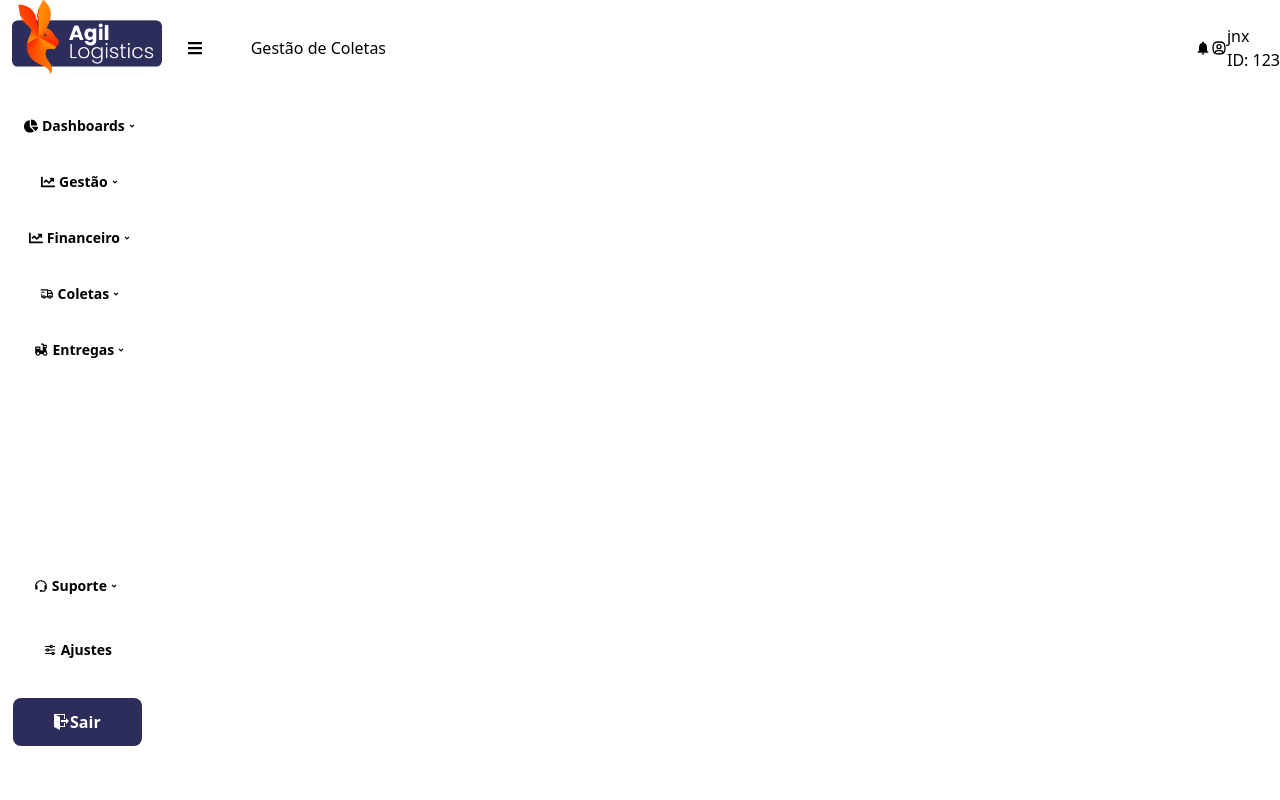
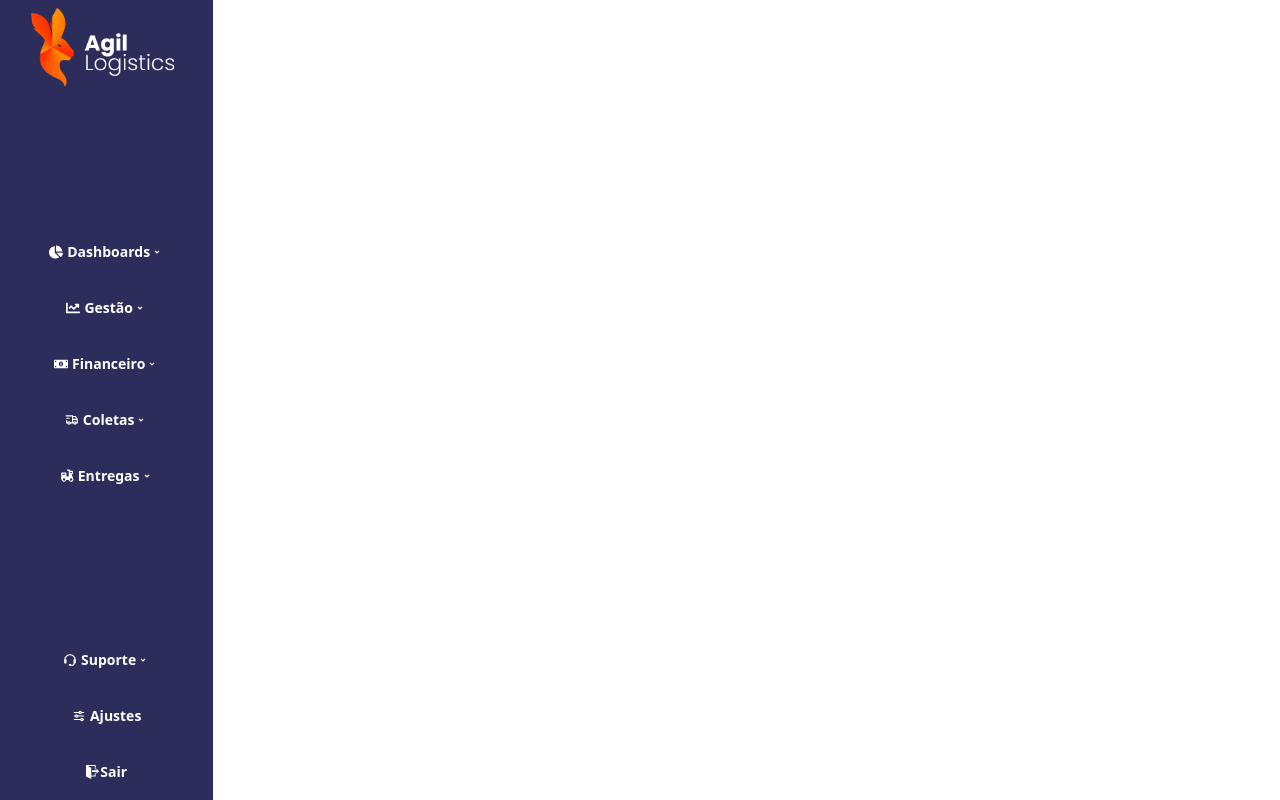
Before and after one commit to Agilliz/Institucional, a React (Create React App) app in the folder dashboard/: page / in a window 1280 px wide. Built offline with nearby package versions, Linux system fonts and the light colour scheme.

Commit message:
Componentização correta dos botoes laterais da navbar

```diff
--- a/dashboard/package.json
+++ b/dashboard/package.json
@@ -9,6 +9,7 @@
     "react": "^18.2.0",
     "react-dom": "^18.2.0",
     "react-icons": "^5.0.1",
+    "react-router-dom": "^6.22.3",
     "react-scripts": "^5.0.1",
     "web-vitals": "^2.1.4"
   },
--- a/dashboard/src/App.js
+++ b/dashboard/src/App.js
@@ -1,23 +1,15 @@
 import React from "react";
-import Navbar from "./components/Navbar/Navbar";
-import TopNavbar from "./components/TopNavbar/TopNavbar";
-
-
+import Navbar from "./components/Navbar";
+import Header from "./components/Header";
 
 function App() {
   return (
-    <div className="App">
-      <div className="h-screen flex" name="tela-inteira">
-        <Navbar></Navbar>
-        <div className="h-full w-full">
-          <div name="topbar" className="h-24 pl-8 flex items-center">
-            <TopNavbar children={"jnx"} id={123}></TopNavbar>
-            <div name="topbar-nav" className="h-2/5"></div>
-          </div>
+    <div className="h-screen">
+      <div className="flex h-full">
+        <Navbar />
         </div>
-      </div>
     </div>
-  );
+    );
 }
 
 export default App;
--- /dev/null
+++ b/dashboard/src/components/Button.jsx
@@ -0,0 +1,19 @@
+
+
+const Button = ({children}) => {
+
+
+  return (
+    <div className='w-full h-14 font-sans font-bold text-sm' id='button'>
+        <button className='h-full w-full flex justify-center items-center button text-white'>
+          {children}
+        </button>
+    </div>
+  )
+}
+
+
+
+
+
+export default Button
--- /dev/null
+++ b/dashboard/src/components/Dropdown.jsx
@@ -0,0 +1,9 @@
+import React from 'react'
+
+const Dropdown = () => {
+  return (
+    <div>Dropdown</div>
+  )
+}
+
+export default Dropdown
--- /dev/null
+++ b/dashboard/src/components/Header.jsx
@@ -0,0 +1,10 @@
+import React from 'react'
+
+const Header = ({children, id}) => {
+  return (
+    <>
+    </>
+  )
+}
+
+export default Header
--- a/dashboard/src/components/Navbar/Logo.jsx
+++ b/dashboard/src/components/Logo.jsx
@@ -1,10 +1,10 @@
 import React from 'react'
-import logo from '../../images/logo+nome.png';
+import logo from '../images/logo+nome.png';
 
 const Logo = () => {
   return (
     <>
-    <img src={logo} alt="" className="w-full ml-3"/>
+    <img src={logo} alt="" className="w-5/6"/>
     </>
   )
 }
--- /dev/null
+++ b/dashboard/src/components/MenuItemsData.js
@@ -0,0 +1,37 @@
+import { FaChartPie } from "react-icons/fa";
+import { FaChartLine } from "react-icons/fa";
+import { TbTruckDelivery } from "react-icons/tb";
+import { RiEBike2Fill } from "react-icons/ri";
+import { TbAdjustmentsHorizontal } from "react-icons/tb";
+import { ImExit } from "react-icons/im";
+import { RiArrowDropDownLine } from "react-icons/ri";
+import { BiSupport } from "react-icons/bi";
+import { FaMoneyBillAlt } from "react-icons/fa";
+
+export const menuItemsData = [
+    {
+      title: 'Dashboards',
+      url: '/',
+      icon: <FaChartPie />
+    },
+    {
+      title: 'Gestão',
+      url: '/services',
+      icon: <FaChartLine />
+    },
+    {
+      title: 'Financeiro',
+      url: '/about',
+      icon: <FaMoneyBillAlt />
+    },
+    {
+      title: 'Coletas',
+      url: '/coletas',
+      icon: <TbTruckDelivery />
+    },
+    {
+      title: 'Entregas',
+      url: '/entregas',
+      icon: <RiEBike2Fill />
+    }
+  ];
--- /dev/null
+++ b/dashboard/src/components/Navbar.jsx
@@ -0,0 +1,80 @@
+import React from "react";
+import Logo from "./Logo";
+import Button from "./Button";
+import { menuItemsData } from "./MenuItemsData";
+import { TbAdjustmentsHorizontal } from "react-icons/tb";
+import { ImExit } from "react-icons/im";
+import { RiArrowDropDownLine } from "react-icons/ri";
+import { BiSupport } from "react-icons/bi";
+
+
+
+const Navbar = () => {
+
+
+
+    return (
+        <div className="w-1/6 h-full bg-agilzblue flex flex-col">
+            <div className="w-full flex justify-center p-2">
+                <Logo></Logo>
+            </div>
+            <div id="containerButtons" className="flex flex-col items-center justify-center h-full"><Buttons /></div>
+        </div>
+    )
+}
+
+
+
+
+const Buttons = () => {
+    return (
+      <>
+      <div className="flex h-full w-full justify-center items-center">
+      <ul className=" flex flex-col w-full">
+      {
+      menuItemsData.map((menu, index) => {
+          return (
+            <li className="flex justify-center items-center" key={index}>
+                <Button>
+                    {menu.icon}
+                    <span className="ml-1">{menu.title}</span>
+                    <RiArrowDropDownLine />
+                </Button>
+            </li>
+          );
+        })
+        }
+      </ul>
+      </div>
+      <div className="flex flex-col items-center justify-center">
+  <ul className="flex justify-center items-center flex-col">
+  <li className="flex justify-center items-center">
+      <Button>
+          <BiSupport />
+          <span className="ml-1">Suporte</span>
+          <RiArrowDropDownLine />
+      </Button>
+  </li>
+  <li className="flex justify-center items-center">
+      <Button>
+          <TbAdjustmentsHorizontal />
+          <span className="ml-1">Ajustes</span>
+      </Button>
+  </li>
+  <li className="flex justify-center items-center">
+      <Button className="bg-agilzblue rounded-lg text-[#FFFFFF] font-sans font-bold flex justify-center items-center">
+          <ImExit />
+          Sair
+      </Button>
+  </li>
+  </ul>
+  </div>
+      </>
+    )
+  }
+
+
+
+
+
+export default Navbar
--- a/dashboard/src/components/Navbar/Button/Button.jsx
+++ /dev/null
@@ -1,19 +0,0 @@
-import React, { useState } from 'react';
-
-const Button = ({children}) => {
-
-
-  return (
-    <div className='w-full h-8 rounded-lg font-sans font-bold text-sm 'id='button'>
-        <button className='h-full w-full flex justify-center items-center button'>
-          {children}
-        </button>
-    </div>
-  )
-}
-
-
-
-
-
-export default Button
--- a/dashboard/src/components/Navbar/Navbar.jsx
+++ /dev/null
@@ -1,83 +0,0 @@
-import React from "react";
-import Logo from "./Logo";
-import Button from "./Button/Button";
-import { FaChartPie } from "react-icons/fa";
-import { FaChartLine } from "react-icons/fa";
-import { TbTruckDelivery } from "react-icons/tb";
-import { RiEBike2Fill } from "react-icons/ri";
-import { TbAdjustmentsHorizontal } from "react-icons/tb";
-import { ImExit } from "react-icons/im";
-import { RiArrowDropDownLine } from "react-icons/ri";
-import { BiSupport } from "react-icons/bi";
-
-
-const Navbar = () => {
-    return (
-        <div className="w-44 h-full">
-            <div className=" w">
-                <Logo></Logo>
-            </div>
-            <ul className="h-3/5 flex flex-col pt-6">
-
-                <li className="flex justify-center items-center py-3 pl-2">
-                    <Button>
-                        <FaChartPie />
-                        <span className="ml-1">Dashboards</span>
-                        <RiArrowDropDownLine />
-                    </Button>
-                </li>
-                <li className="flex justify-center items-center py-3 pl-2">
-                    <Button>
-                        <FaChartLine />
-                        <span className="ml-1">Gestão</span>
-                        <RiArrowDropDownLine />
-                    </Button>
-                </li>
-                <li className="flex justify-center items-center py-3 pl-2">
-                    <Button>
-                        <FaChartLine />
-                        <span className="ml-1">Financeiro</span>
-                        <RiArrowDropDownLine />
-                    </Button>
-                </li>
-                <li className="flex justify-center items-center py-3 pl-2">
-                    <Button>
-                        <TbTruckDelivery />
-                        <span className="ml-1">Coletas</span>
-                        <RiArrowDropDownLine />
-                    </Button>
-                </li>
-                <li className="flex justify-center items-center py-3 pl-2">
-                    <Button>
-                        <RiEBike2Fill />
-                        <span className="ml-1">Entregas</span>
-                        <RiArrowDropDownLine />
-                    </Button>
-                </li>
-            </ul>
-            <ul className="flex justify-center items-center flex-col">
-            <li className="flex justify-center items-center py-4 w-11/12">
-                    <Button>
-                        <BiSupport />
-                        <span className="ml-1">Suporte</span>
-                        <RiArrowDropDownLine />
-                    </Button>
-                </li>
-                <li className="flex justify-center items-center py-4 w-11/12">
-                    <Button>
-                        <TbAdjustmentsHorizontal />
-                        <span className="ml-1">Ajustes</span>
-                    </Button>
-                </li>
-                <li className="flex justify-center items-center py-4 w-5/6">
-                    <button className="w-full h-12 bg-agilzblue rounded-lg text-[#FFFFFF] font-sans font-bold flex justify-center items-center">
-                        <ImExit />
-                        Sair
-                    </button>
-                </li>
-            </ul>
-        </div>
-    )
-}
-
-export default Navbar
--- a/dashboard/src/components/TopNavbar/TopNavbar.jsx
+++ /dev/null
@@ -1,26 +0,0 @@
-import React from 'react'
-import { FaBars } from "react-icons/fa";
-import { MdNotifications } from "react-icons/md";
-import { TbUserSquareRounded } from "react-icons/tb";
-
-const TopNavbar = ({children, id}) => {
-  return (
-    <>
-    <div name="gestao-de-coletas" className="h-1/6 flex items-center w-4/5">
-              <ul className="w-full flex">
-                <li className="flex justify-center items-center"><FaBars /></li>
-                <li className="pl-12"><h2>Gestão de Coletas</h2></li>
-              </ul>
-            </div>
-            <div className="w-1/5 flex justify-end">
-              <ul className="flex">
-                <li className='flex items-center'><MdNotifications /></li>
-                <li className='flex items-center'><TbUserSquareRounded /></li>
-                <li><span><h1>{children}</h1> <h4>ID: {id}</h4></span></li>
-              </ul>
-            </div>
-    </>
-  )
-}
-
-export default TopNavbar
```
Also changed, not shown: 1 other file (tests, documents, lock files or other folders).
